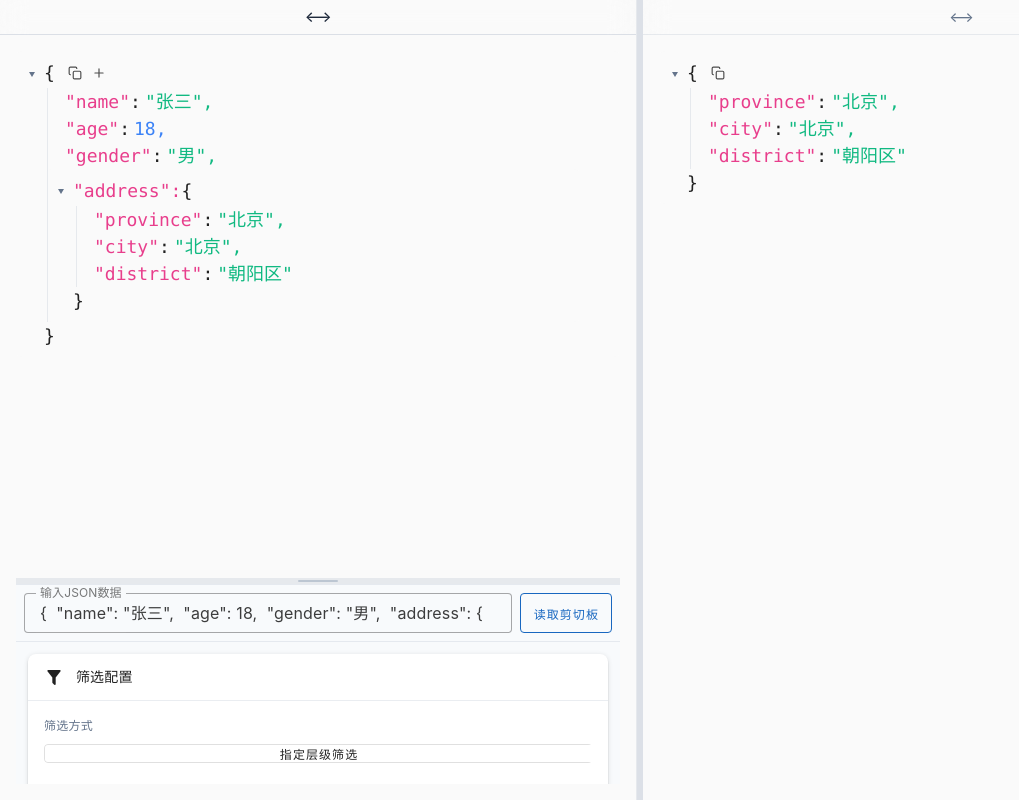
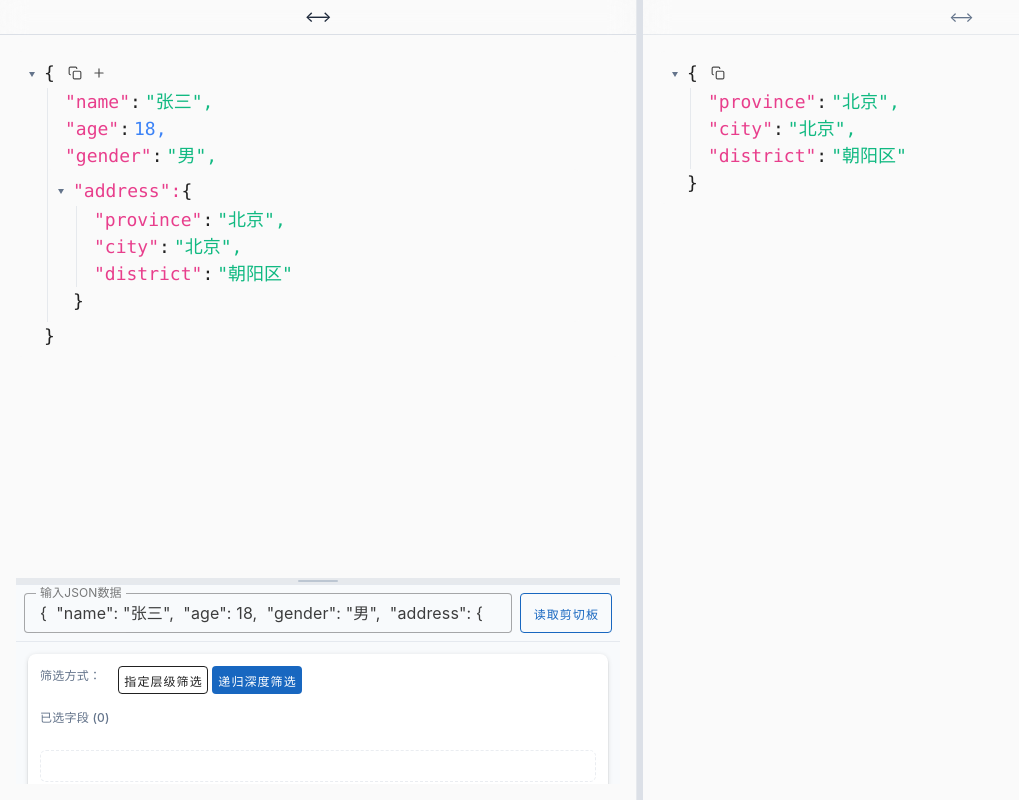
Before and after one commit to Sisyphean-a/jsonToJs, a Vue app: page / in a window 1280 px wide. Shown: the whole page, without its empty margins (0-1019 px from the left). Built offline with nearby package versions, Linux system fonts and the light colour scheme.

Commit message:
面板优化

```diff
--- a/src/features/json-processor/components/FilterPanel.vue
+++ b/src/features/json-processor/components/FilterPanel.vue
@@ -4,40 +4,33 @@
       class="filter-card"
       elevation="2"
     >
-      <v-card-title class="filter-title">
-        <v-icon
-          class="mr-2"
-          size="20"
-          >mdi-filter</v-icon
-        >
-        筛选配置
-      </v-card-title>
-
       <v-card-text class="filter-content">
         <!-- 筛选方式选择 -->
         <div class="filter-method-section">
-          <div class="section-label">筛选方式</div>
-          <div class="radio-group">
-            <v-btn-toggle
-              v-model="localFilterConfig.method"
-              @update:model-value="updateFilterMethod"
-              mandatory
-              variant="outlined"
-              density="compact"
-            >
+          <div class="method-row">
+            <span class="section-label">筛选方式：</span>
+            <div class="method-buttons">
               <v-btn
-                value="specified"
+                :variant="localFilterConfig.method === 'specified' ? 'flat' : 'outlined'"
+                :color="localFilterConfig.method === 'specified' ? 'primary' : 'default'"
+                @click="updateFilterMethod('specified')"
                 size="small"
+                density="compact"
+                class="method-btn"
               >
                 指定层级筛选
               </v-btn>
               <v-btn
-                value="recursive"
+                :variant="localFilterConfig.method === 'recursive' ? 'flat' : 'outlined'"
+                :color="localFilterConfig.method === 'recursive' ? 'primary' : 'default'"
+                @click="updateFilterMethod('recursive')"
                 size="small"
+                density="compact"
+                class="method-btn"
               >
                 递归深度筛选
               </v-btn>
-            </v-btn-toggle>
+            </div>
           </div>
         </div>
 
@@ -100,37 +93,20 @@
 
           <!-- 字段列表 -->
           <div class="fields-list">
-            <v-chip
-              v-for="(field, index) in localFilterConfig.selectedKeys"
+            <div
+              v-for="field in localFilterConfig.selectedKeys"
               :key="field"
-              class="field-chip"
-              closable
-              @click:close="removeField(field)"
-              color="primary"
-              variant="outlined"
+              class="field-tag"
             >
               <span class="field-name">{{ field }}</span>
-              <template #append>
-                <div class="field-actions">
-                  <v-btn
-                    @click.stop="moveFieldUp(index)"
-                    :disabled="index === 0"
-                    size="x-small"
-                    variant="text"
-                    icon="mdi-arrow-up"
-                    density="compact"
-                  ></v-btn>
-                  <v-btn
-                    @click.stop="moveFieldDown(index)"
-                    :disabled="index === localFilterConfig.selectedKeys.length - 1"
-                    size="x-small"
-                    variant="text"
-                    icon="mdi-arrow-down"
-                    density="compact"
-                  ></v-btn>
-                </div>
-              </template>
-            </v-chip>
+              <button
+                @click="removeField(field)"
+                class="field-remove"
+                type="button"
+              >
+                ×
+              </button>
+            </div>
           </div>
 
           <!-- 手动添加字段 -->
@@ -242,24 +218,6 @@ const clearAllFields = () => {
   clearSelectedKeys()
 }
 
-// 字段上移
-const moveFieldUp = (index) => {
-  if (index > 0) {
-    const newKeys = [...localFilterConfig.selectedKeys]
-    ;[newKeys[index - 1], newKeys[index]] = [newKeys[index], newKeys[index - 1]]
-    updateFilterConfig({ selectedKeys: newKeys })
-  }
-}
-
-// 字段下移
-const moveFieldDown = (index) => {
-  if (index < localFilterConfig.selectedKeys.length - 1) {
-    const newKeys = [...localFilterConfig.selectedKeys]
-    ;[newKeys[index], newKeys[index + 1]] = [newKeys[index + 1], newKeys[index]]
-    updateFilterConfig({ selectedKeys: newKeys })
-  }
-}
-
 // 选择推荐路径
 const selectSuggestedPath = (path) => {
   updateFilterConfig({ listPath: path })
@@ -278,16 +236,8 @@ defineEmits(['field-added', 'field-removed', 'config-changed'])
   border-radius: var(--radius-md);
 }
 
-.filter-title {
-  padding: var(--spacing-md) var(--spacing-lg);
-  background: rgba(var(--color-primary), 0.05);
-  border-bottom: 1px solid var(--border-light);
-  font-size: var(--font-size-md);
-  font-weight: var(--font-weight-medium);
-}
-
 .filter-content {
-  padding: var(--spacing-lg);
+  padding: var(--spacing-md);
 }
 
 .section-label {
@@ -295,17 +245,51 @@ defineEmits(['field-added', 'field-removed', 'config-changed'])
   font-weight: var(--font-weight-medium);
   color: var(--text-secondary);
   margin-bottom: var(--spacing-sm);
-  display: block;
-  flex: 1;
+  display: inline-block;
+  flex-shrink: 0;
   white-space: nowrap;
+  min-width: auto;
+  width: auto;
 }
 
 .filter-method-section {
-  margin-bottom: var(--spacing-lg);
+  margin-bottom: var(--spacing-md);
+
+  .method-row {
+    display: flex;
+    align-items: center;
+    gap: 8px;
+    width: 100%;
+  }
+
+  .section-label {
+    width: 70px;
+    flex-shrink: 0;
+    white-space: nowrap;
+  }
+
+  .method-buttons {
+    display: flex;
+    gap: 4px;
+    flex-shrink: 0;
+  }
+
+  .method-btn {
+    font-size: 12px !important;
+    width: 90px !important;
+    min-width: 90px !important;
+    max-width: 90px !important;
+    padding: 0 4px !important;
+    white-space: nowrap !important;
+    flex-shrink: 0 !important;
+    height: 28px !important;
+    overflow: hidden !important;
+    text-overflow: ellipsis !important;
+  }
 }
 
 .array-path-section {
-  margin-bottom: var(--spacing-lg);
+  margin-bottom: var(--spacing-md);
 }
 
 .selected-fields-section {
@@ -329,24 +313,57 @@ defineEmits(['field-added', 'field-removed', 'config-changed'])
 .fields-list {
   display: flex;
   flex-wrap: wrap;
-  gap: var(--spacing-sm);
+  gap: 6px;
   margin-bottom: var(--spacing-md);
-  min-height: 40px;
-  padding: var(--spacing-sm);
+  min-height: 32px;
+  padding: 8px;
   border: 1px dashed var(--border-light);
   border-radius: var(--radius-sm);
   background: rgba(var(--color-gray-50), 0.3);
+  align-items: flex-start;
 }
 
-.field-chip {
-  .field-name {
-    font-size: var(--font-size-sm);
-  }
+.field-tag {
+  display: inline-flex;
+  align-items: center;
+  gap: 4px;
+  padding: 4px 8px;
+  background-color: rgba(var(--color-primary), 0.1);
+  border: 1px solid rgba(var(--color-primary), 0.3);
+  border-radius: 12px;
+  font-size: 12px;
+  color: var(--text-primary);
+  flex-shrink: 0;
+  max-width: 200px;
+}
 
-  .field-actions {
-    display: flex;
-    gap: 2px;
-    margin-left: var(--spacing-xs);
+.field-name {
+  white-space: nowrap;
+  overflow: hidden;
+  text-overflow: ellipsis;
+  flex: 1;
+  min-width: 0;
+}
+
+.field-remove {
+  display: flex;
+  align-items: center;
+  justify-content: center;
+  width: 16px;
+  height: 16px;
+  border: none;
+  background: rgba(var(--color-primary), 0.2);
+  border-radius: 50%;
+  color: var(--text-primary);
+  cursor: pointer;
+  font-size: 12px;
+  line-height: 1;
+  flex-shrink: 0;
+  transition: all 0.2s ease;
+
+  &:hover {
+    background: rgba(var(--color-primary), 0.3);
+    transform: scale(1.1);
   }
 }
 
```
